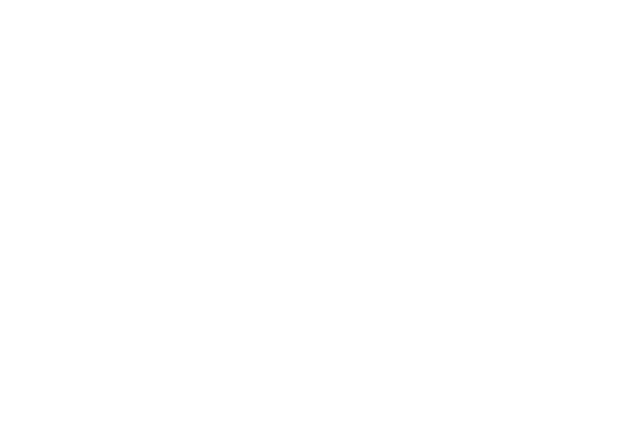
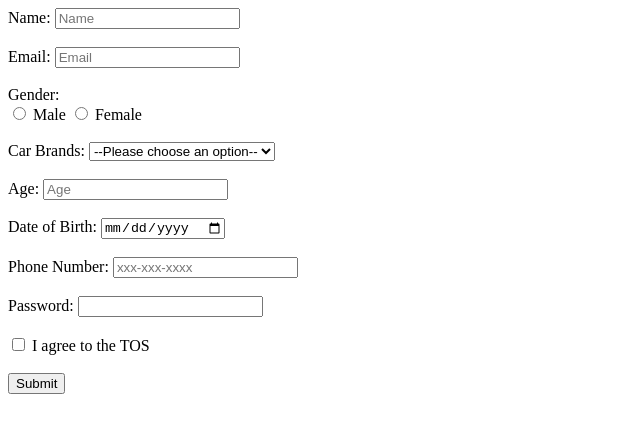
Before and after one commit to acciojob/signup-form-car-sdeSameerSweety, a website: page main.html in a window 1280 px wide. Shown: the whole page, without its empty margins (0-640 px from the left). Drawn offline with Linux system fonts and the light colour scheme.

Commit message:
created a submission

```diff
--- a/main.html
+++ b/main.html
@@ -8,6 +8,46 @@
 
 <body>
 	<!-- the entire body must be written by student -->
+	<form method="post">
+  <label for="name">Name:</label>
+  <input type="text" id="name" name="name" placeholder="Name" required><br><br>
+
+  <label for="email">Email:</label>
+  <input type="email" id="email" name="email" placeholder="Email" required><br><br>
+
+  <label>Gender:</label><br>
+  <input type="radio" id="gender_m" name="gender" value="male" required>
+  <label for="gender_m">Male</label>
+  <input type="radio" id="gender_f" name="gender" value="female" required>
+  <label for="gender_f">Female</label><br><br>
+
+  <label for="cars">Car Brands:</label>
+  <select id="cars" name="cars" required>
+    <option value="">--Please choose an option--</option>
+    <option value="Toyota">Toyota</option>
+    <option value="Honda">Honda</option>
+    <option value="Ford">Ford</option>
+    <option value="Chevrolet">Chevrolet</option>
+    <option value="BMW">BMW</option>
+  </select><br><br>
+
+  <label for="age">Age:</label>
+  <input type="number" id="age" name="age" placeholder="Age" required><br><br>
+
+  <label for="dob">Date of Birth:</label>
+  <input type="date" id="dob" name="dob" required><br><br>
+
+  <label for="tel">Phone Number:</label>
+  <input type="tel" id="tel" name="tel" placeholder="xxx-xxx-xxxx"><br><br>
+
+  <label for="password">Password:</label>
+  <input type="password" id="password" name="password" required><br><br>
+
+  <input type="checkbox" id="tos" name="tos" required>
+  <label for="tos">I agree to the TOS</label><br><br>
+
+  <button type="submit">Submit</button>
+</form>
     <script type="text/javascript" src="./script.js">
 </script>
 
```
